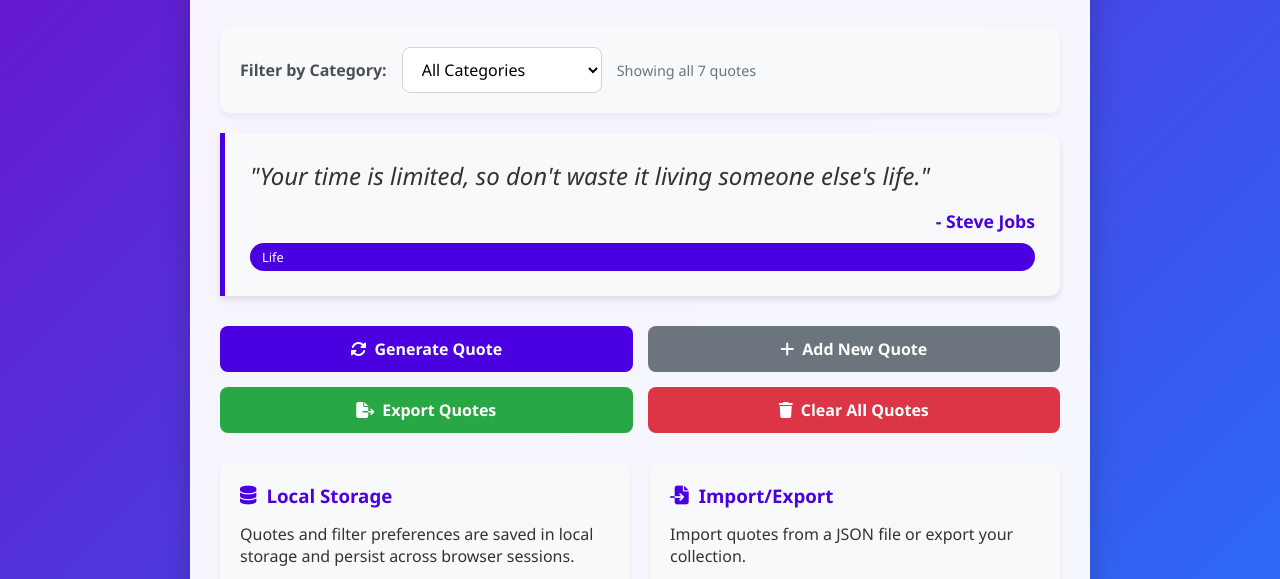
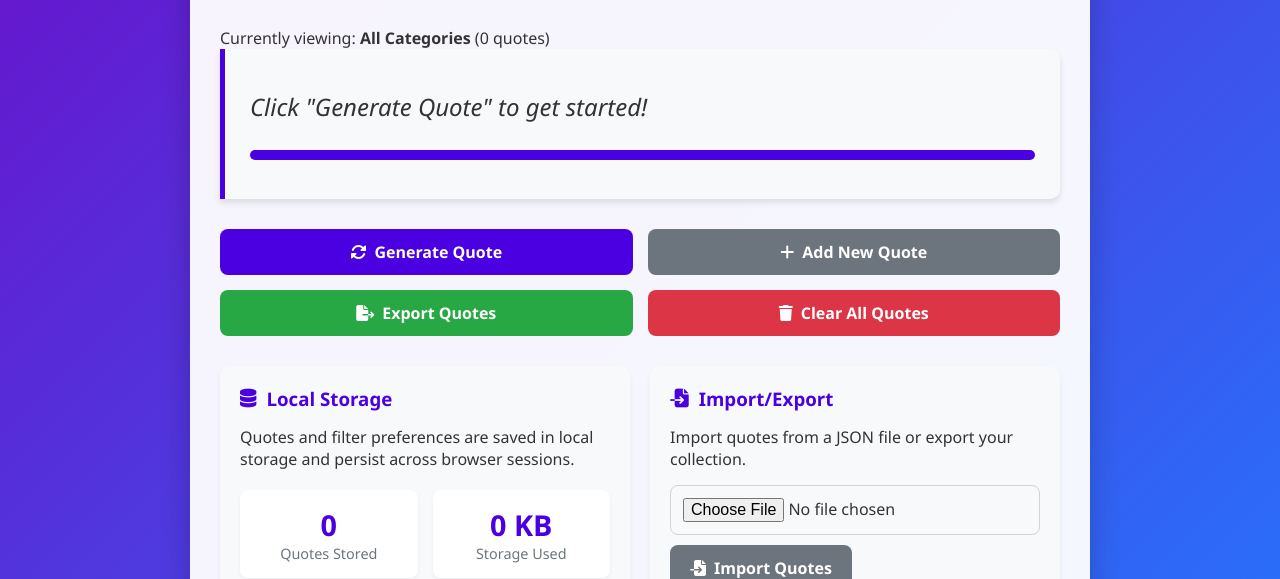
Before and after one commit to abdisataryusuf10/alx_fe_javascript, a plain HTML site: page dom-manipulation/index.html in a window 1280 px wide. Shown: the part 175-754 px from the top of the page. Drawn offline with Linux system fonts and the light colour scheme.

Commit message:
Update index.html

```diff
--- a/dom-manipulation/index.html
+++ b/dom-manipulation/index.html
@@ -334,16 +334,10 @@
         </header>
 
         <div class="content">
-            <div class="filter-section">
-                <div class="filter-group">
-                    <span class="filter-label">Filter by Category:</span>
-                    <select id="categoryFilter">
-                        <option value="all">All Categories</option>
-                        <!-- Categories will be populated dynamically -->
-                    </select>
-                    <span id="filterStatus" class="filter-status"></span>
-                </div>
-            </div>
+   <div class="selected-category-display">
+    Currently viewing: <strong id="selectedCategory">All Categories</strong>
+    <span class="quotes-count" id="quotesCount">(0 quotes)</span>
+</div>
 
             <!-- ADDED: Quotes container for displaying filtered quotes -->
             <div class="quotes-container" id="quotesContainer" style="display: none;">
```
